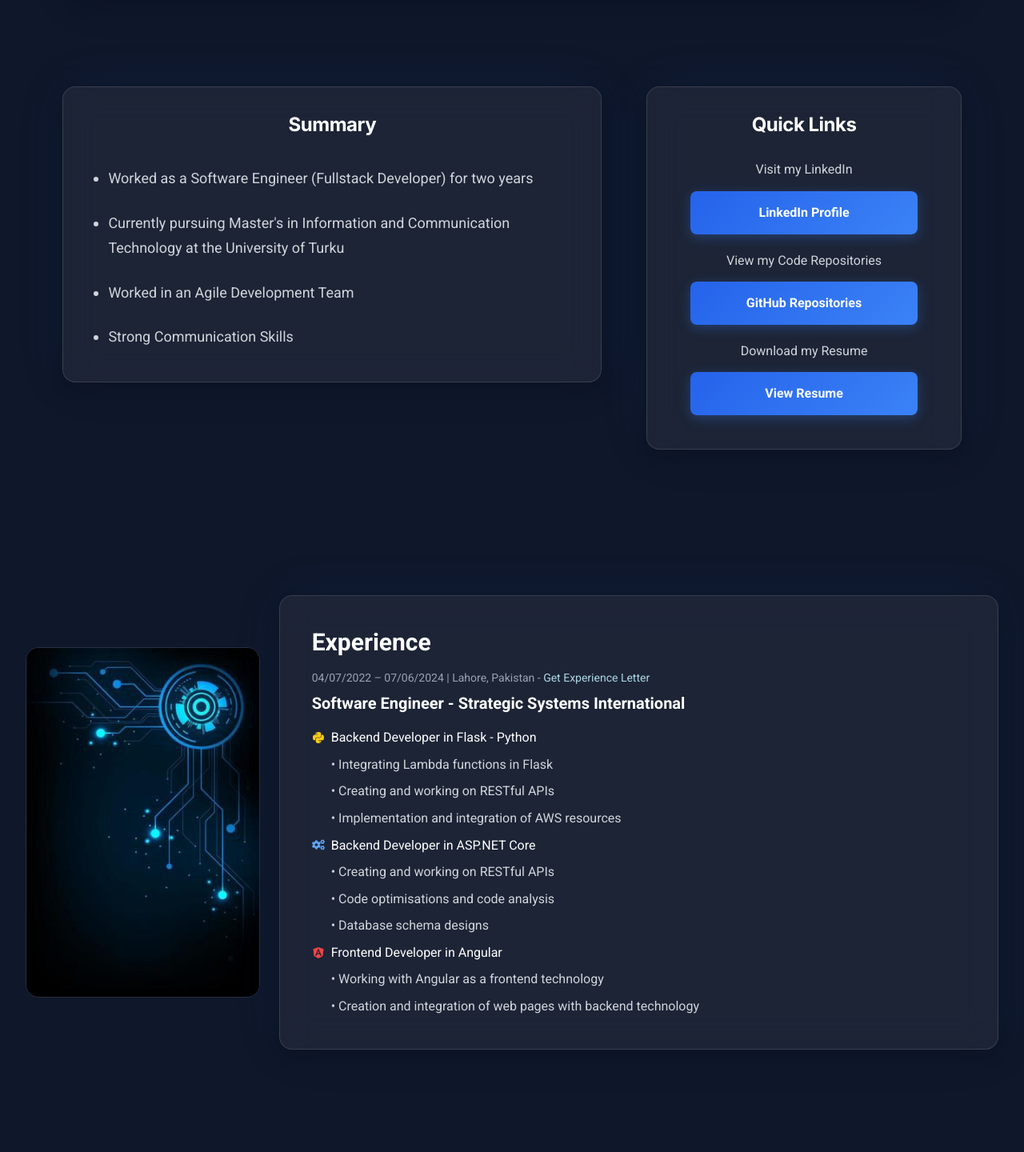
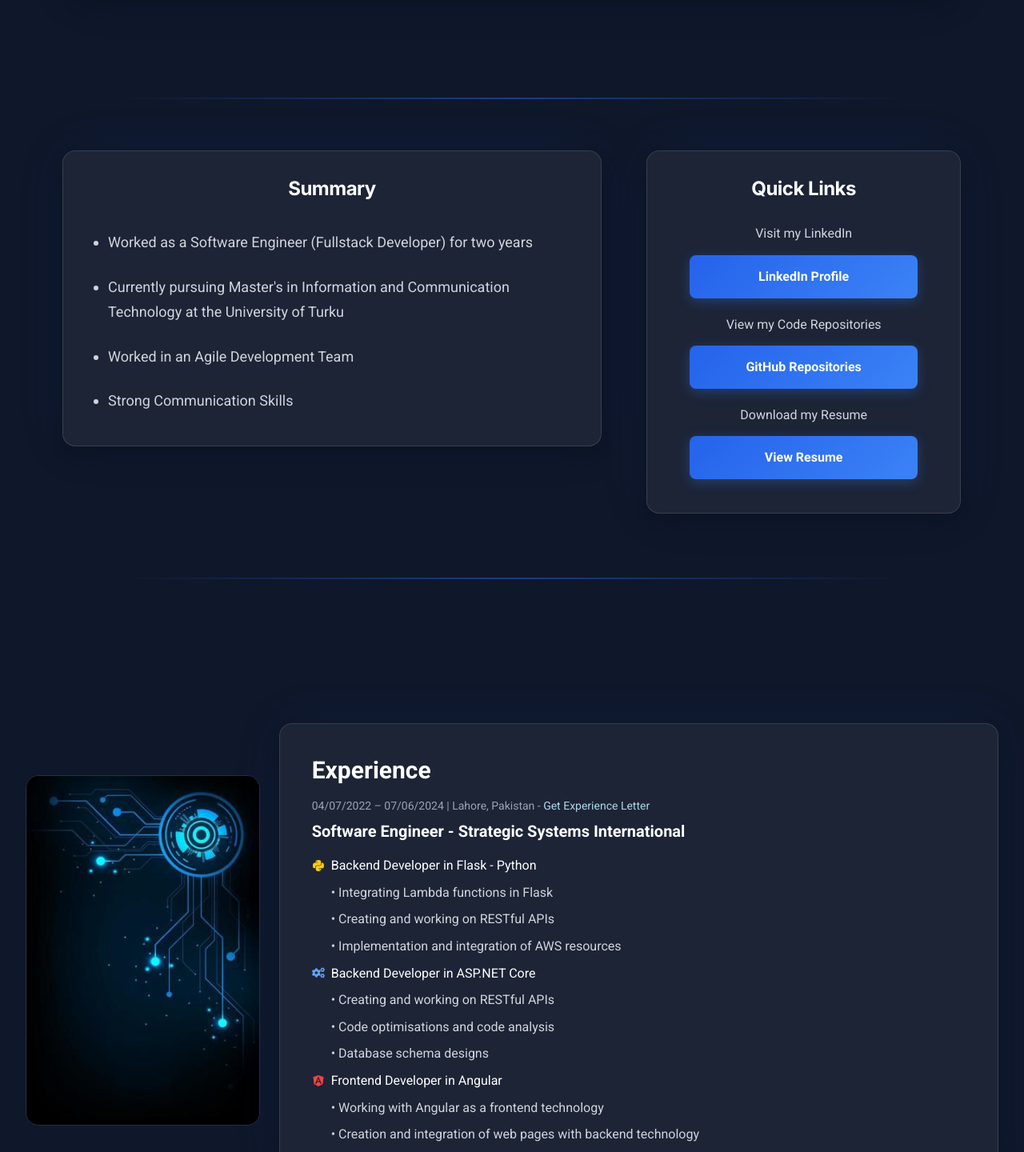
Before and after one commit to W44/portfolio-ui, a React (Create React App) app: page / in a window 1280 px wide. Shown: the part 990-2430 px from the top of the page at 80% size. Built offline with nearby package versions, Linux system fonts and the light colour scheme; the HTML template or start-up script is replaced by a standard one.

Commit message:
Animations

```diff
--- a/src/Componants/Body/Body.css
+++ b/src/Componants/Body/Body.css
@@ -52,13 +52,6 @@
 
 .circle:hover::before {
     opacity: 1;
-    animation: rotate 3s linear infinite;
-}
-
-@keyframes rotate {
-    to {
-        transform: rotate(360deg);
-    }
 }
 
 .circle:hover {
--- a/src/Componants/Body/Body.js
+++ b/src/Componants/Body/Body.js
@@ -27,21 +27,30 @@
           <h2 className="text-xl mt-2 flex justify-center items-center">Software Engineer <span className="text-gray-400"> {/*(Fullstack Developer)*/}</span></h2>
         </div>
       </div>
-      <div ref={descriptionRef} className="fade-in-section">
+
+      <div ref={descriptionRef} className="fade-in-section section-slide-up">
         <Description />
       </div>
-      <div ref={summaryRef} className="summary-quicklinks-wrapper fade-in-section">
+      <div className="section-divider" ref={useScrollAnimation()}></div>
+
+      <div ref={summaryRef} className="summary-quicklinks-wrapper fade-in-section section-scale-in">
         <Summary />
         <QuickLinks />
       </div>
-      <div ref={experienceRef} className="fade-in-section">
+      <div className="section-divider" ref={useScrollAnimation()}></div>
+
+      <div ref={experienceRef} className="fade-in-section section-slide-left">
         <Experience />
       </div>
       <ExperienceDescription />
-      <div ref={educationRef} className="fade-in-section">
+      <div className="section-divider" ref={useScrollAnimation()}></div>
+
+      <div ref={educationRef} className="fade-in-section section-slide-right">
         <Education />
       </div>
-      <div ref={projectsRef} className="fade-in-section">
+      <div className="section-divider" ref={useScrollAnimation()}></div>
+
+      <div ref={projectsRef} className="fade-in-section section-slide-up">
         <Projects />
       </div>
     </main>
--- a/src/Componants/Body/Education.css
+++ b/src/Componants/Body/Education.css
@@ -56,7 +56,7 @@
 .education-item:hover {
     background: rgba(255, 255, 255, 0.05);
     border-color: rgba(59, 130, 246, 0.3);
-    transform: translateX(10px);
+    transform: translateX(10px) scale(1.02);
     box-shadow: 0 8px 24px rgba(0, 0, 0, 0.3);
 }
 
--- a/src/Componants/Body/Projects.css
+++ b/src/Componants/Body/Projects.css
@@ -89,10 +89,10 @@
 
 /* Stunning 3D hover effect */
 .project-card:hover {
-    transform: translateY(-10px) scale(1.02);
-    box-shadow: 0 20px 50px rgba(0, 0, 0, 0.5),
-        0 0 60px rgba(59, 130, 246, 0.2);
-    border-color: rgba(59, 130, 246, 0.4);
+    transform: translateY(-8px) scale(1.02);
+    box-shadow: 0 12px 40px rgba(0, 0, 0, 0.5),
+        0 0 20px rgba(59, 130, 246, 0.3);
+    border-color: rgba(59, 130, 246, 0.5);
     background: rgba(255, 255, 255, 0.07);
 }
 
--- a/src/Componants/Body/Projects.js
+++ b/src/Componants/Body/Projects.js
@@ -11,7 +11,6 @@
         {projects.map((project, index) => (
           <div key={index} className="project-card">
             <h3 className="project-title">{project.title}</h3>
-            <p className="project-duration">{project.duration}</p>
             <p className="project-company">{project.company}</p>
             {/* Skills Section */}
             {project?.skills &&
--- a/src/Componants/Body/QuickLinks.css
+++ b/src/Componants/Body/QuickLinks.css
@@ -137,8 +137,9 @@
 
 .quick-link-button:hover {
   background: linear-gradient(135deg, var(--color-primary-light), var(--color-primary));
-  box-shadow: 0 6px 25px rgba(59, 130, 246, 0.5);
-  transform: translateY(-3px) scale(1.02);
+  box-shadow: 0 8px 30px rgba(59, 130, 246, 0.5);
+  transform: translateY(-4px) scale(1.05);
+  border-color: var(--color-primary);
 }
 
 .quick-link-button:active {
--- a/src/Componants/Body/Summary.css
+++ b/src/Componants/Body/Summary.css
@@ -24,13 +24,13 @@
     }
 }
 
-/* Professional hover effect with glow */
-.summary-container:hover {
+/* Enhanced hover effect */
+.summary-card:hover {
     background: rgba(255, 255, 255, 0.08);
     box-shadow: 0 12px 48px rgba(0, 0, 0, 0.5),
-        0 0 80px rgba(59, 130, 246, 0.2);
-    transform: translateY(-6px);
-    border-color: rgba(59, 130, 246, 0.3);
+        0 0 30px rgba(59, 130, 246, 0.25);
+    transform: translateY(-6px) scale(1.02);
+    border-color: rgba(59, 130, 246, 0.4);
 }
 
 /* Summary heading */
--- a/src/animations.css
+++ b/src/animations.css
@@ -109,39 +109,119 @@
     }
 }
 
+/* Fade in stagger for child elements */
+@keyframes fadeInStagger {
+    from {
+        opacity: 0;
+        transform: translateY(20px);
+    }
+
+    to {
+        opacity: 1;
+        transform: translateY(0);
+    }
+}
+
 /* ==========================================
    SCROLL-TRIGGERED ANIMATIONS
    ========================================== */
 
-/* Elements start hidden */
+/* Scroll-triggered animations - DeveloperFolio style */
 .fade-in-section {
     opacity: 0;
     transform: translateY(40px);
-    transition: opacity 0.8s cubic-bezier(0.4, 0, 0.2, 1),
-        transform 0.8s cubic-bezier(0.4, 0, 0.2, 1);
+    transition: opacity 1s cubic-bezier(0.4, 0, 0.2, 1),
+        transform 1s cubic-bezier(0.4, 0, 0.2, 1);
+    will-change: opacity, transform;
 }
 
-/* Animate in when visible */
 .fade-in-section.animate-in {
     opacity: 1;
     transform: translateY(0);
 }
 
-/* Stagger animations for lists */
-.fade-in-section.delay-100 {
-    transition-delay: 0.1s;
+/* Stagger animations for child elements */
+.fade-in-section.animate-in>* {
+    animation: fadeInStagger 0.6s ease-out backwards;
 }
 
-.fade-in-section.delay-200 {
-    transition-delay: 0.2s;
+.fade-in-section.animate-in>*:nth-child(1) {
+    animation-delay: 0.1s;
 }
 
-.fade-in-section.delay-300 {
-    transition-delay: 0.3s;
+.fade-in-section.animate-in>*:nth-child(2) {
+    animation-delay: 0.2s;
 }
 
-.fade-in-section.delay-400 {
-    transition-delay: 0.4s;
+.fade-in-section.animate-in>*:nth-child(3) {
+    animation-delay: 0.3s;
+}
+
+/* ==========================================
+   SECTION-SPECIFIC TRANSITIONS
+   ========================================== */
+
+.section-slide-up {
+    opacity: 0;
+    transform: translateY(40px);
+    transition: opacity 1s cubic-bezier(0.4, 0, 0.2, 1),
+        transform 1s cubic-bezier(0.4, 0, 0.2, 1);
+}
+
+.section-slide-up.animate-in {
+    opacity: 1;
+    transform: translateY(0);
+}
+
+.section-scale-in {
+    opacity: 0;
+    transform: scale(0.95);
+    transition: opacity 1s cubic-bezier(0.4, 0, 0.2, 1),
+        transform 1s cubic-bezier(0.4, 0, 0.2, 1);
+}
+
+.section-scale-in.animate-in {
+    opacity: 1;
+    transform: scale(1);
+}
+
+.section-slide-left {
+    opacity: 0;
+    transform: translateX(-60px);
+    transition: opacity 1s cubic-bezier(0.4, 0, 0.2, 1),
+        transform 1s cubic-bezier(0.4, 0, 0.2, 1);
+}
+
+.section-slide-left.animate-in {
+    opacity: 1;
+    transform: translateX(0);
+}
+
+.section-slide-right {
+    opacity: 0;
+    transform: translateX(60px);
+    transition: opacity 1s cubic-bezier(0.4, 0, 0.2, 1),
+        transform 1s cubic-bezier(0.4, 0, 0.2, 1);
+}
+
+.section-slide-right.animate-in {
+    opacity: 1;
+    transform: translateX(0);
+}
+
+/* Section dividers with animation */
+.section-divider {
+    width: 0;
+    height: 2px;
+    background: linear-gradient(90deg, transparent, var(--color-primary), transparent);
+    margin: 4rem auto;
+    transition: width 1s cubic-bezier(0.4, 0, 0.2, 1);
+    opacity: 0;
+}
+
+.section-divider.animate-in {
+    width: 80%;
+    opacity: 0.5;
 }
 
 /* ==========================================
@@ -240,6 +320,10 @@
 @media (prefers-reduced-motion: reduce) {
 
     .fade-in-section,
+    .section-slide-up,
+    .section-scale-in,
+    .section-slide-left,
+    .section-slide-right,
     .hover-lift,
     .hover-glow,
     .card-3d,
--- a/src/index.css
+++ b/src/index.css
@@ -24,7 +24,7 @@
   /* Stunning animated gradient background */
   background: linear-gradient(-45deg, #0f172a, #1e293b, #0f1629, #1e1b4b, #1e3a8a);
   background-size: 400% 400%;
-  animation: gradientShift 15s ease infinite;
+  animation: gradientShift 60s ease infinite;
   color: #ffffff;
   line-height: 1.6;
   position: relative;
```
